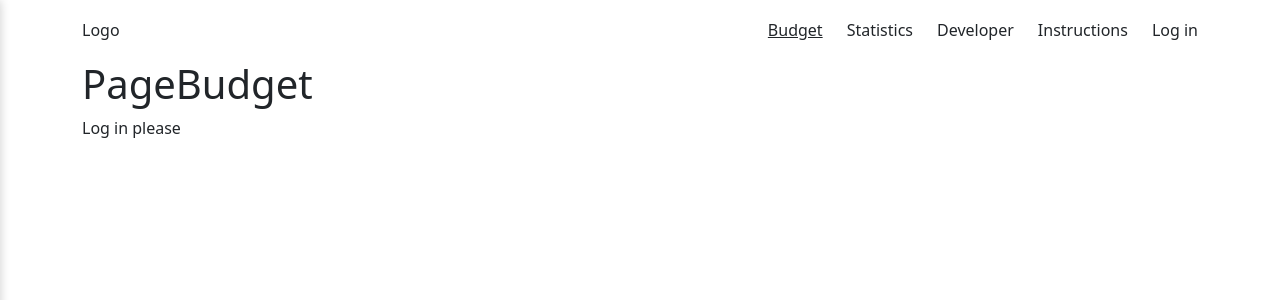
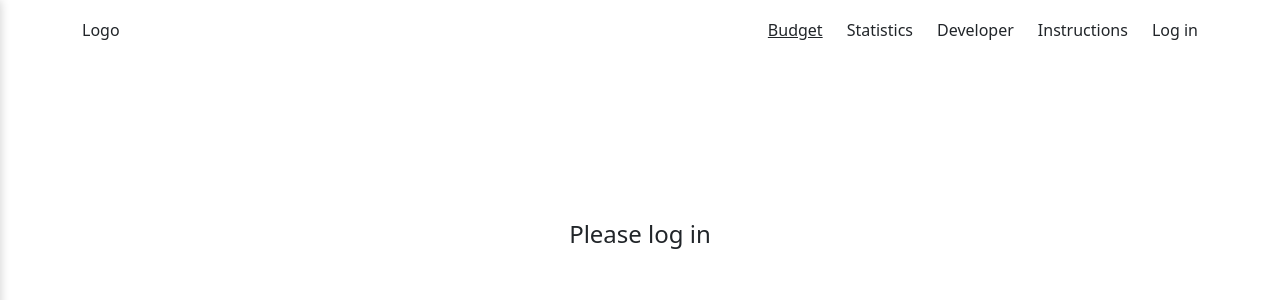
Before and after one commit to adwasar/budget_calculation, a React (Vite) app: page / in a window 1280 px wide. Shown: the top 300 px of the page. Built offline with nearby package versions, Linux system fonts and the light colour scheme.

Commit message:
feat: logn message

```diff
--- a/src/Pages/PageBudget.jsx
+++ b/src/Pages/PageBudget.jsx
@@ -1,12 +1,21 @@
 import { getSnapshot } from 'mobx-state-tree';
+
+import LoginMessage from '../components/LoginMessage';
 import { isLogin } from '../storage';
 
 function PageBudget() {
   return (
     <>
       <div className="container">
-        <h1>PageBudget</h1>
-        <div>{getSnapshot(isLogin).state ? '' : 'Log in please'}</div>
+        <div>
+          {getSnapshot(isLogin).state ? (
+            <>
+              <div>content</div>
+            </>
+          ) : (
+            <LoginMessage />
+          )}
+        </div>
       </div>
     </>
   );
--- a/src/Pages/PageDeveloper.jsx
+++ b/src/Pages/PageDeveloper.jsx
@@ -1,9 +1,7 @@
 function PageDeveloper() {
   return (
     <>
-      <div className="container">
-        <h1>PageDeveloper</h1>
-      </div>
+      <div className="container"></div>
     </>
   );
 }
--- a/src/Pages/PageInstructions.jsx
+++ b/src/Pages/PageInstructions.jsx
@@ -1,9 +1,7 @@
 function PageInstructions() {
   return (
     <>
-      <div className="container">
-        <h1>PageInstructions</h1>
-      </div>
+      <div className="container"></div>
     </>
   );
 }
--- a/src/Pages/PageLogIn.jsx
+++ b/src/Pages/PageLogIn.jsx
@@ -22,7 +22,7 @@ function PageLogIn() {
   const handleLogin = (e) => {
     e.preventDefault();
 
-    if (login === 'testLogin22' && password === 's#dDA23@44#Ds') {
+    if (login === 'aaa' && password === 'aaa') {
       isLogin.setTrue();
       user.setName(login);
       setLogin('');
@@ -42,7 +42,6 @@ function PageLogIn() {
 
   return (
     <div className="container">
-      <h1>PageLogIn</h1>
       {getSnapshot(isLogin).state ? (
         <>
           <h2>User: {getSnapshot(user).name}</h2>
--- a/src/Pages/PageStatistics.jsx
+++ b/src/Pages/PageStatistics.jsx
@@ -1,13 +1,13 @@
 import { getSnapshot } from 'mobx-state-tree';
 
+import LoginMessage from '../components/LoginMessage';
 import { isLogin } from '../storage';
 
 function PageStatistics() {
   return (
     <>
       <div className="container">
-        <h1>PageStatistics</h1>
-        <div>{getSnapshot(isLogin).state ? '' : 'Log in please'}</div>
+        <div>{getSnapshot(isLogin).state ? '' : <LoginMessage />}</div>
       </div>
     </>
   );
--- /dev/null
+++ b/src/components/LoginMessage.jsx
@@ -0,0 +1,13 @@
+function LoginMessage() {
+  return (
+    <>
+      <div className="d-flex flex-column align-items-center justify-content-center">
+        <div className="s-100"></div>
+        <div className="s-60"></div>
+        <h4>Please log in</h4>
+      </div>
+    </>
+  );
+}
+
+export default LoginMessage;
```
